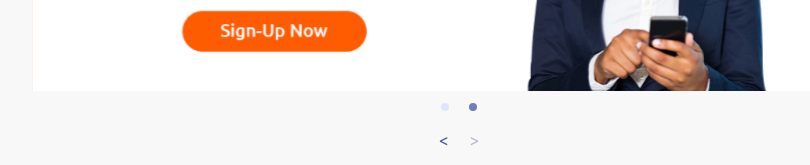
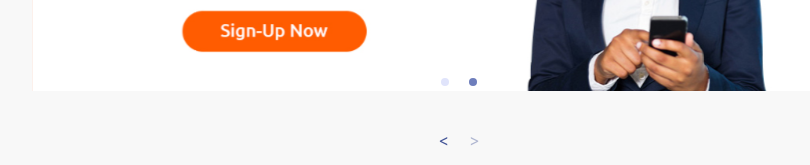
Before and after one commit to sabdullateef87/spicey-cafe, a React (Create React App) app: page / in a window 1280 px wide. Shown: the part 323-488 px from the top of the page, without its empty margins (181-991 px from the left). Built offline with nearby package versions, Linux system fonts and the light colour scheme; what react-swipeable-views-utils would draw is missing.

Commit message:
ooooooooooooooo

```diff
--- a/src/Components/Common/alice.css
+++ b/src/Components/Common/alice.css
@@ -4,8 +4,10 @@
 }
 
 .alice-carousel__dots {
-  margin: 0px;
+  margin: 0px 0 0 0;
   padding: 0;
   list-style: none;
   text-align: center;
+  position:relative;
+  top:-25px
 }
--- a/src/Components/LandingPage2/LandingPage2.jsx
+++ b/src/Components/LandingPage2/LandingPage2.jsx
@@ -722,7 +722,7 @@ export default function LandingPage2() {
                     backgroundRepeat: "no-repeat",
                     backgroundSize: "cover",
                     borderRadius: "10px",
-                    padding: "40px 0 40px 30px"
+                    padding: "40px 0 6px 30px"
                   }}
                 >
                   <Grid container>
```
